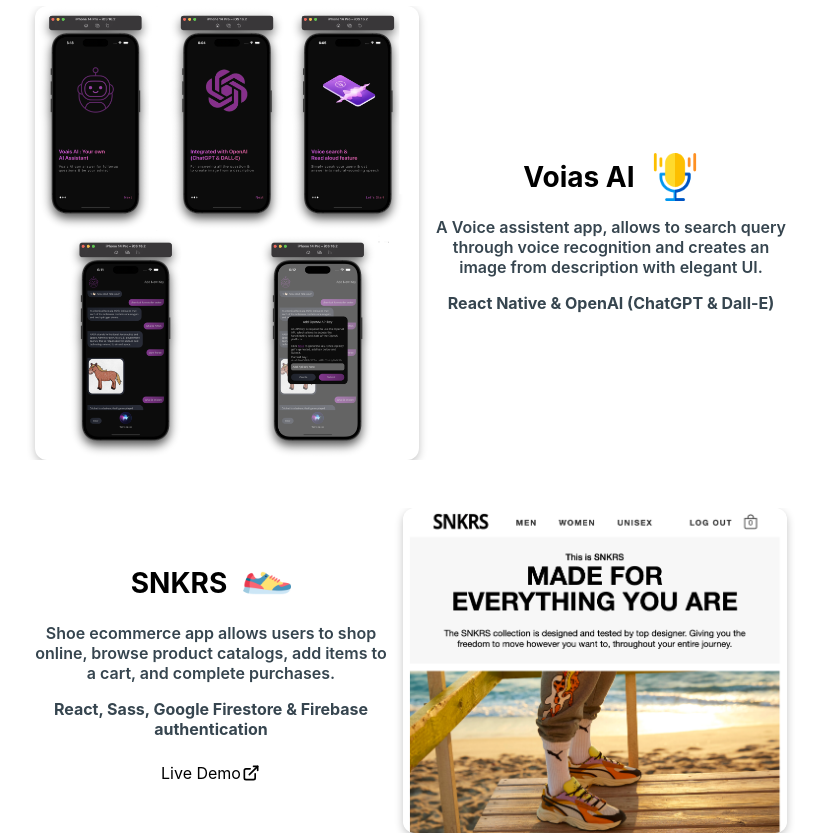
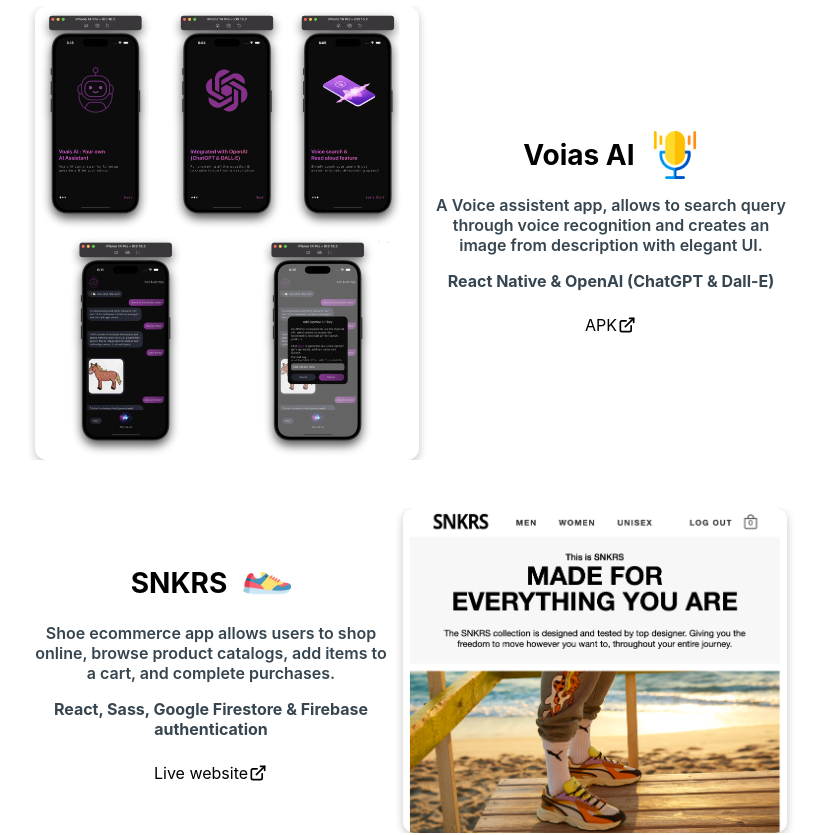
Before and after one commit to ajay24897/portfolio, a React (Create React App) app: page / in a window 1280 px wide. Shown: the part 840-1675 px from the top of the page, without its empty margins (229-1050 px from the left). Built offline with nearby package versions, Linux system fonts and the light colour scheme.

Commit message:
fix: handle apk link

```diff
--- a/src/screens/Projects/index.js
+++ b/src/screens/Projects/index.js
@@ -19,7 +19,7 @@
       description:
         "A Voice assistent app, allows to search query through voice recognition and creates an image from description with elegant UI.",
       tech: <b>React Native & OpenAI (ChatGPT & Dall-E)</b>,
-      link: "",
+      APK: "https://drive.google.com/file/d/1RN2-ABkOp4HVbHp5V35EQn9wgzGkyEAB/view",
     },
     {
       image: SNKRS,
@@ -28,7 +28,7 @@
       description:
         "Shoe ecommerce app allows users to shop online, browse product catalogs, add items to a cart, and complete purchases.",
       tech: <b>React, Sass, Google Firestore & Firebase authentication</b>,
-      link: "https://ajay24897.github.io/snkrs/",
+      webLink: "https://ajay24897.github.io/snkrs/",
     },
     {
       image: todo,
@@ -37,7 +37,7 @@
       description:
         "User would be able to enter the tasks that they need to do. Once they are done with their tasks they can also mark as completed/remove them from the list.",
       tech: <b>React, Typescript & Local storage</b>,
-      link: "https://ajay24897.github.io/Todo-web-app/",
+      webLink: "https://ajay24897.github.io/Todo-web-app/",
     },
   ];
 
@@ -73,10 +73,19 @@
               <text className="project-description">{item.description}</text>
               <text className="project-tech">{item.tech}</text>
 
-              {!!item?.link?.length && (
-                <a href={item.link} target={"_blank"} rel="noreferrer">
+              {!!item?.webLink?.length && (
+                <a href={item.webLink} target={"_blank"} rel="noreferrer">
                   <div className="demo-text">
-                    <text className="demo-text-space">Live Demo</text>
+                    <text className="demo-text-space">Live website</text>
+                    <TbExternalLink size={"1.25rem"} />
+                  </div>
+                </a>
+              )}
+
+              {!!item?.APK?.length && (
+                <a href={item.APK} target={"_blank"} rel="noreferrer">
+                  <div className="demo-text">
+                    <text className="demo-text-space">APK</text>
                     <TbExternalLink size={"1.25rem"} />
                   </div>
                 </a>
--- a/src/screens/Projects/style.css
+++ b/src/screens/Projects/style.css
@@ -64,6 +64,7 @@
   align-items: center;
   justify-content: center;
   margin-top: 1.5rem;
+  cursor: pointer;
 }
 .demo-text-space {
   margin-right: ".5rem";
```
